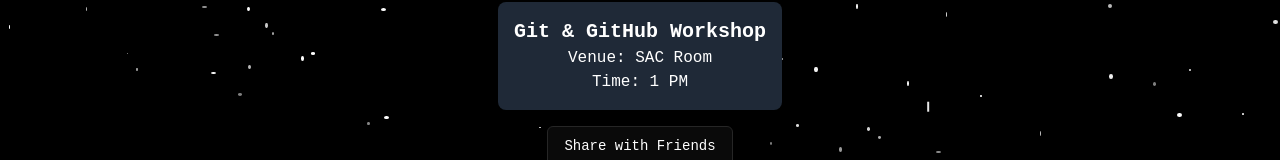
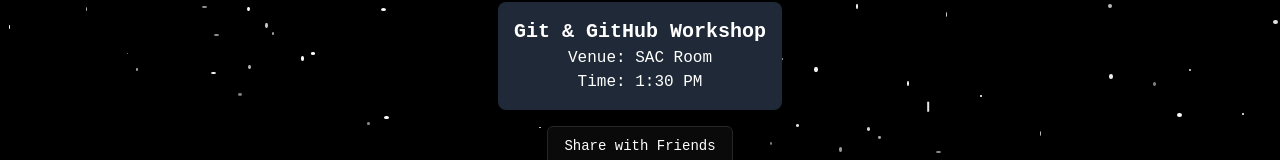
Before and after one commit to fyzanshaik/SDC-Forms, a React (Vite) app in the folder frontend/: page /success in a window 1280 px wide. Shown: the part 456-616 px from the top of the page. Built offline with nearby package versions, Linux system fonts and the light colour scheme; no server answers.

Commit message:
very minor change

```diff
--- a/frontend/src/SuccessPage.tsx
+++ b/frontend/src/SuccessPage.tsx
@@ -47,7 +47,7 @@
 	const eventDetails = {
 		name: 'Git & GitHub Workshop',
 		venue: 'SAC Room',
-		time: '1 PM',
+		time: '1:30 PM',
 	};
 
 	const handleBackToHome = () => {
```
